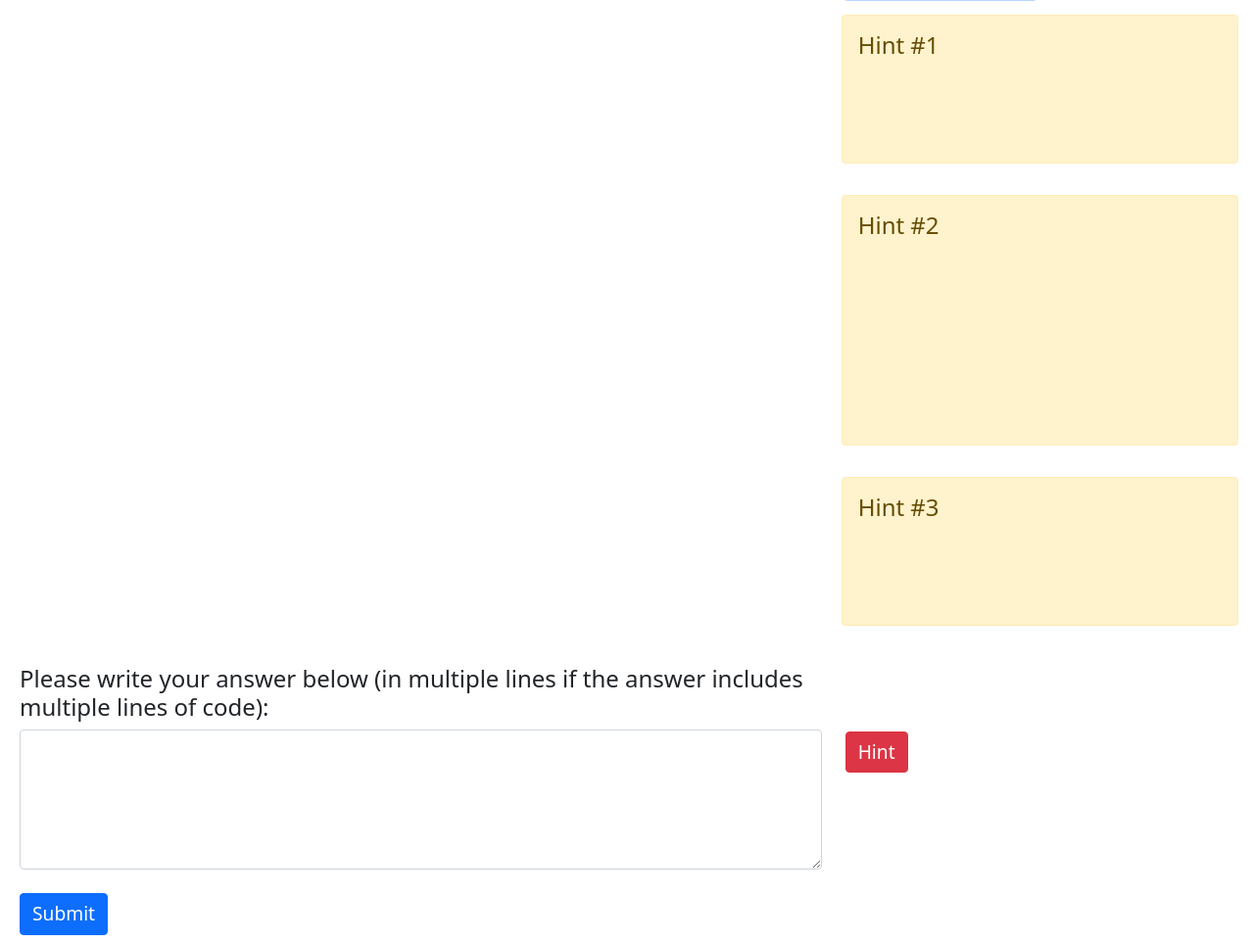
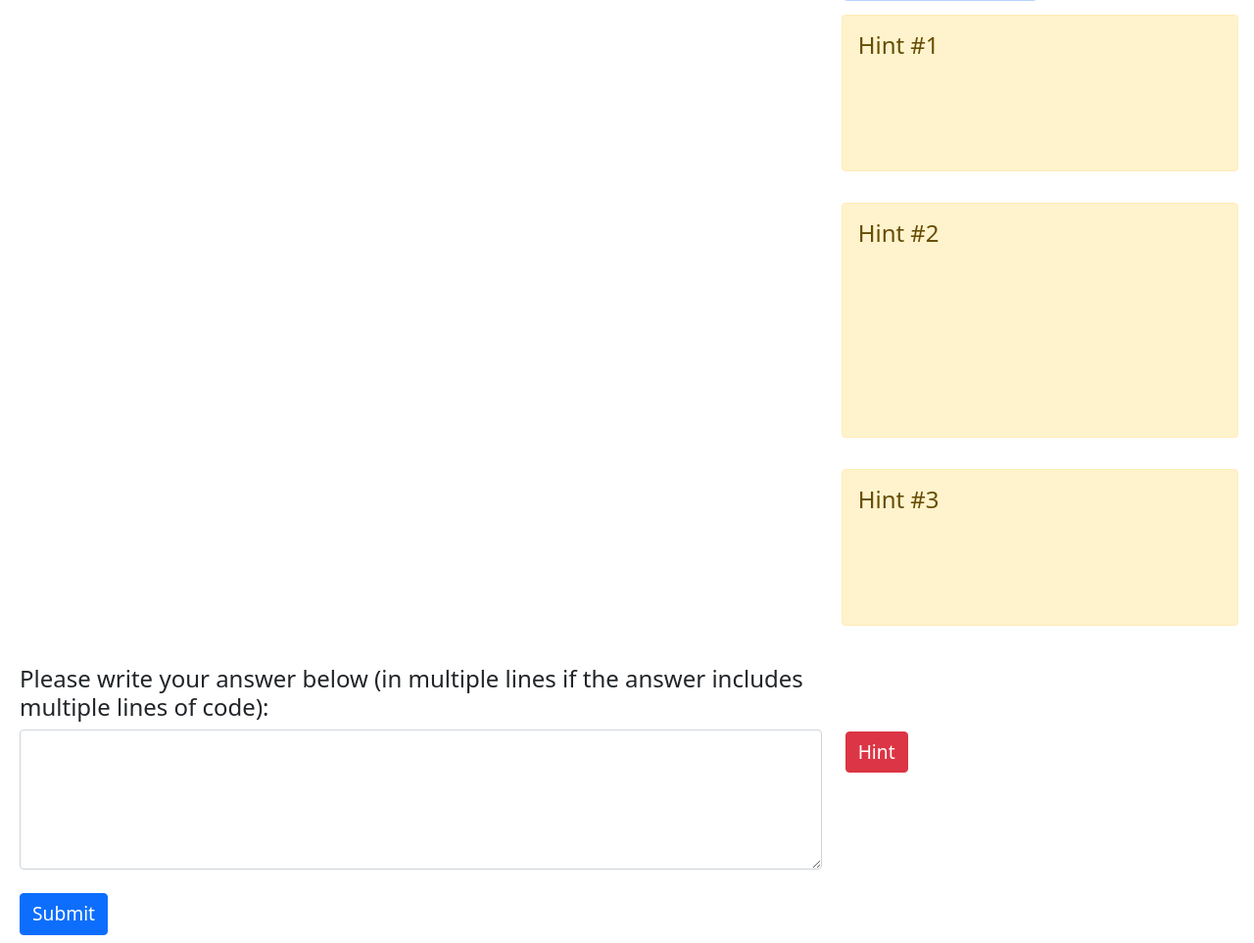
Before and after one commit to carlosmcgregor/cogtracker, a Django app: template cs1_education/templates/question.html in a window 1280 px wide. Shown: the part 57-1020 px from the top of the page at 98% size. Run offline with Django 3.2, Linux system fonts and the light colour scheme; the template is opened without the code that fills it: values that come from a table or form of the project are taken from there, others are empty; some libraries are stand-ins or nearby versions.

Commit message:
Change sizes

```diff
--- a/static/css/main.css
+++ b/static/css/main.css
@@ -19,12 +19,12 @@
 .question-row {
     /*height: 25vh;*/
     overflow: auto;
-    font-size: 1.8em;
+    font-size: 1.3em;
 }
 
 .question-hint {
-    height: 19vh;
-    font-size: 1.4em;
+    height: 20vh;
+    font-size: 1em;
 }
 
 .question-code-hint {
@@ -34,7 +34,7 @@
 }
 
 .question-code-hint {
-    height: 32vh;
+    height: 30vh;
 }
 
 .question-buttons .w-100 .btn {
@@ -55,5 +55,5 @@
 
 pre {
     white-space: pre-wrap;
-    font-size: 1em;
+    font-size: 0.95em;
 }
```
